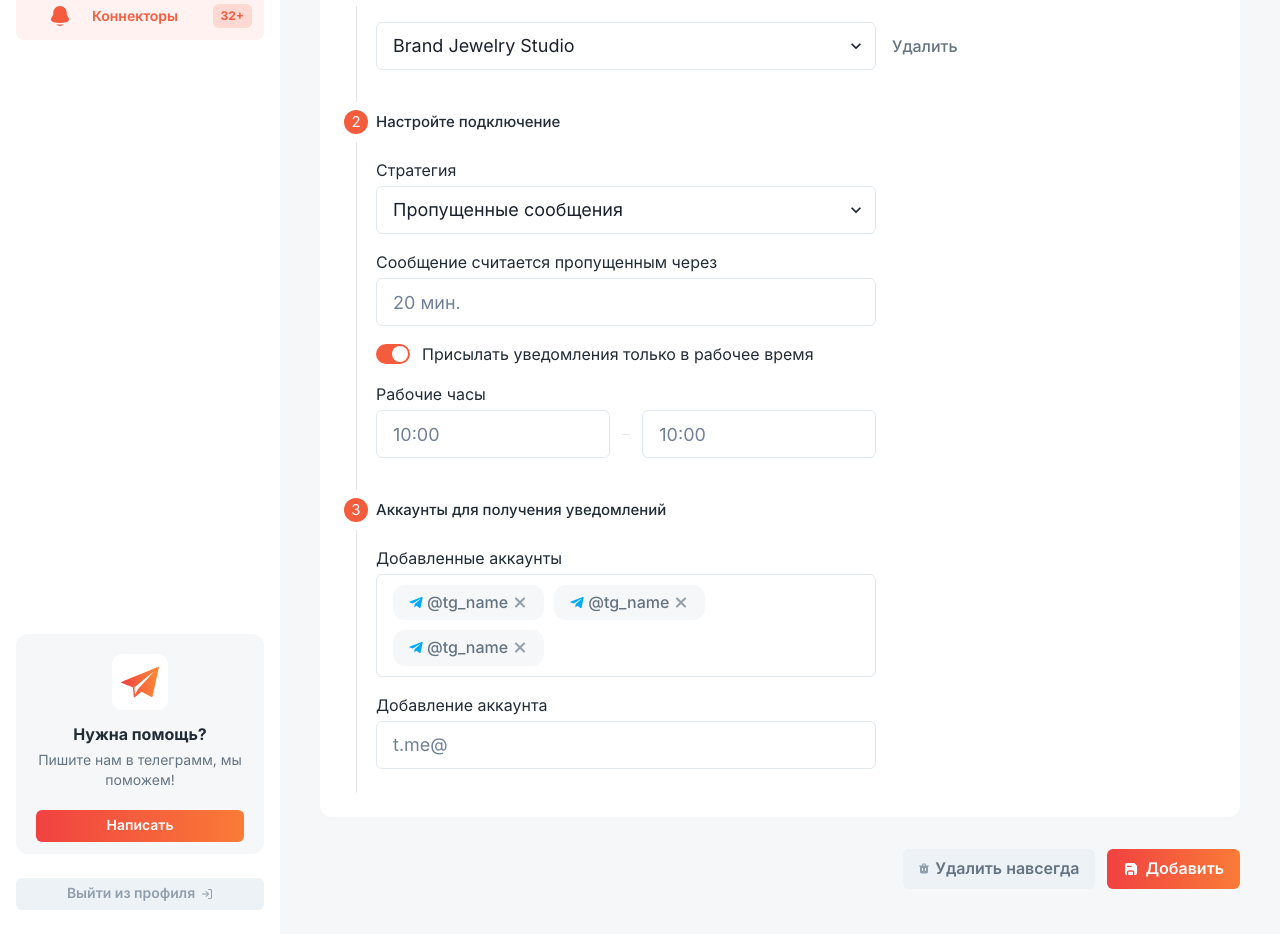
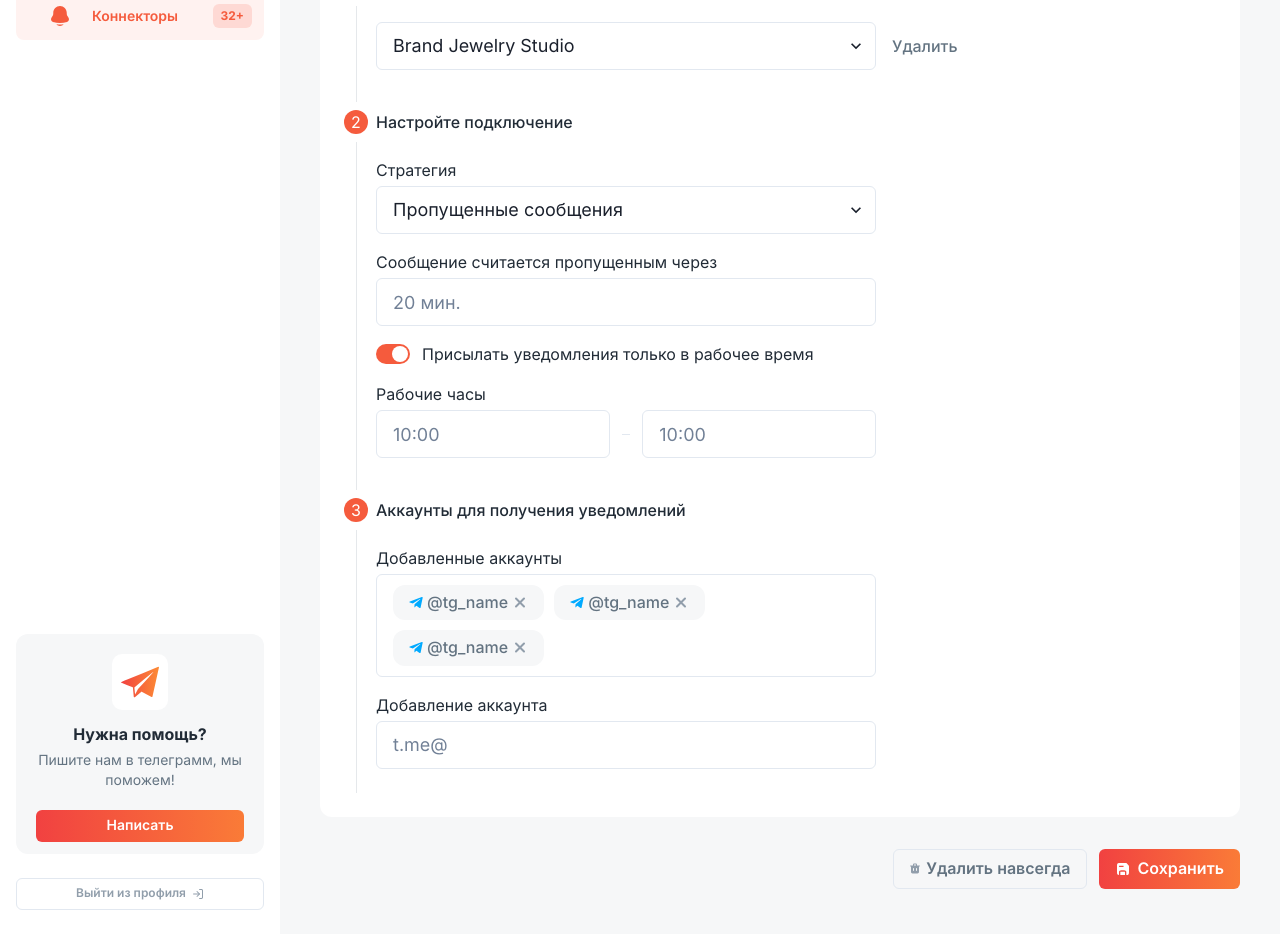
Before and after one commit to QobilovSardor/myAlert, a React (Vite) app: page /connectors/editting-adding in a window 1280 px wide. Shown: the part 170-1104 px from the top of the page. Built offline with nearby package versions, Linux system fonts and the light colour scheme.

Commit message:
font size change

```diff
--- a/src/components/ButtonComponent.tsx
+++ b/src/components/ButtonComponent.tsx
@@ -16,7 +16,9 @@ interface ButtonComponentProps {
   leftIcon?: React.ReactNode;
   variant?: string;
   bg?: string;
-  _hover?: SystemStyleObject
+  _hover?: SystemStyleObject;
+  fontSize?: string | { base: string; sm: string; desktop: string };
+  height?: string | { base: string; sm: string; desktop: string };
 }
 
 export const ButtonComponent: React.FC<ButtonComponentProps> = ({
@@ -29,7 +31,10 @@ export const ButtonComponent: React.FC<ButtonComponentProps> = ({
   size,
   color,
   bg,
-  _hover
+  _hover,
+  fontSize,
+  height,
+  variant
 }) => {
   return (
     <Link to={to}>
@@ -43,6 +48,9 @@ export const ButtonComponent: React.FC<ButtonComponentProps> = ({
         gap="6px"
         color={color}
         _hover={_hover}
+        fontSize={fontSize}
+        height={height}
+        variant={variant}
       >
         {icon && <Image src={icon} />}
         <span>{text}</span>
--- a/src/components/Sidebar.tsx
+++ b/src/components/Sidebar.tsx
@@ -17,7 +17,6 @@ export default function Sidebar() {
         maxW={{ base: "280px", sm: "250px", md: "280px", desktop: "280px" }}
         minH={{ base: "95vh", sm: "100vh" }}
         h="100%"
-
       >
         <Box>
           <Link to="/">
@@ -108,7 +107,7 @@ export default function Sidebar() {
             >
               <Image src={assets.telegramIcon} />
             </Box>
-            <Heading color="black.1" mb={1} fontSize="base" lineHeight={6}>
+            <Heading color="black.1" mb={1} fontSize="16px" lineHeight={6}>
               Нужна помощь?
             </Heading>
             <Text color="black.5" fontSize="sm" lineHeight="20px" mb="20px">
@@ -130,7 +129,9 @@ export default function Sidebar() {
             colorScheme="gray"
             color="#919EAB"
             size="sm"
+            fontSize="12px"
             width="full"
+            variant="outline"
             to="/login"
             leftIcon={null}
           />
--- a/src/pages/Account.tsx
+++ b/src/pages/Account.tsx
@@ -38,7 +38,7 @@ const Account = () => {
             >
               <Avito leftIcon={assets.avitoLogo} text="Авито" />
               <Text
-                fontSize={{ base: "15px", sm: "base", dektop: "lg" }}
+                fontSize={{ base: "15px", sm: "16px", desktop: "lg" }}
                 lineHeight="22px"
                 fontWeight={600}
               >
@@ -51,8 +51,7 @@ const Account = () => {
               alignItems="center"
             >
               <Text
-                // fontSize={{ base: "15px", sm: "xs", dektop: "100px" }}
-                fontSize={{ base: "10px", sm: "xs", desktop: "16px" }}
+                fontSize={{ base: "xs", desktop: "sm" }}
                 lineHeight={{ base: "14px", desktop: "17px" }}
                 fontWeight={400}
                 color="black.4"
@@ -66,6 +65,8 @@ const Account = () => {
                 text="Удалить"
                 color="#919EAB"
                 to={""}
+                fontSize={{ base: "xs", sm: "sm", desktop: "xs" }}
+                height={{ base: "24px", sm: "32px", desktop: "24px" }}
                 leftIcon={null}
               />
             </Flex>
--- a/src/pages/EditingAdding.tsx
+++ b/src/pages/EditingAdding.tsx
@@ -17,11 +17,11 @@ const EditingAdding = () => {
   return (
     <>
       <Header text="Редактирование /  добавление" addBtn={false} />
-      <Stack className="card-box">
+      <Stack className="card-box" px={{ base: "16px", sm: 6, desktop: 6 }}>
         <Box>
           <Flex gap={2} alignItems="center">
             <Flex
-              fontSize={{ base: "sm", sm: "15px", desktop: "base" }}
+              fontSize={{ base: "sm", sm: "15px", desktop: "16px" }}
               borderRadius="50%"
               w={6}
               h={6}
@@ -34,7 +34,7 @@ const EditingAdding = () => {
             </Flex>
             <Heading
               as="h5"
-              fontSize={{ base: "sm", sm: "15px", desktop: "base" }}
+              fontSize={{ base: "sm", sm: "15px", desktop: "16px" }}
               color="black.1"
               fontWeight={500}
               lineHeight="22px"
@@ -56,11 +56,8 @@ const EditingAdding = () => {
             <Select
               size={{ base: "sm", sm: "lg" }}
               w={{ base: "100%", tablet: "500px" }}
-            >
-              <option value="Brand Jewelry Studio">Brand Jewelry Studio</option>
-              <option value="option2">Option 2</option>
-              <option value="option3">Option 3</option>
-            </Select>
+              placeholder="Brand Jewelry Studio"
+            />
             <Text
               cursor="pointer"
               userSelect="none"
@@ -75,7 +72,7 @@ const EditingAdding = () => {
         <Box>
           <Flex gap={2} alignItems="center">
             <Flex
-              fontSize={{ base: "sm", sm: "15px", desktop: "base" }}
+              fontSize={{ base: "sm", sm: "15px", desktop: "16px" }}
               borderRadius="50%"
               w={6}
               h={6}
@@ -88,7 +85,7 @@ const EditingAdding = () => {
             </Flex>
             <Heading
               as="h5"
-              fontSize={{ base: "sm", sm: "15px", desktop: "base" }}
+              fontSize={{ base: "sm", sm: "15px", desktop: "16px" }}
               color="black.1"
               fontWeight={500}
               lineHeight="22px"
@@ -115,11 +112,8 @@ const EditingAdding = () => {
               <Select
                 size={{ base: "sm", sm: "lg" }}
                 w={{ base: "100%", tablet: "500px" }}
-              >
-                <option>Пропущенные сообщения</option>
-                <option value="option2">Option 2</option>
-                <option value="option3">Option 3</option>
-              </Select>
+                placeholder="Пропущенные сообщения"
+              />
             </Box>
             <Box>
               <Text
@@ -184,7 +178,7 @@ const EditingAdding = () => {
         <Box>
           <Flex gap={2} alignItems="center">
             <Flex
-              fontSize={{ base: "sm", sm: "15px", desktop: "base" }}
+              fontSize={{ base: "sm", sm: "15px", desktop: "16px" }}
               borderRadius="50%"
               w={6}
               h={6}
@@ -197,7 +191,7 @@ const EditingAdding = () => {
             </Flex>
             <Heading
               as="h5"
-              fontSize={{ base: "sm", sm: "15px", desktop: "base" }}
+              fontSize={{ base: "sm", sm: "15px", desktop: "16px" }}
               color="black.1"
               fontWeight={500}
               lineHeight="22px"
@@ -275,18 +269,24 @@ const EditingAdding = () => {
         mb="45px"
       >
         <ButtonComponent
-          size={{ base: "lg", sm: "md" }}
+          size="md"
           icon={assets.trashLogo}
           variant="outline"
           text="Удалить навсегда"
+          fontSize="16px"
           color="black.5"
-          width={{ base: "full", sm: "fit-content" }} to={""} />
+          width={{ base: "full", sm: "fit-content" }}
+          to={""}
+        />
         <ButtonComponent
           colorScheme={"brand"}
-          text={"Добавить"}
+          text="Сохранить"
           width={{ base: "full", sm: "fit-content" }}
           icon={assets.saveIcon}
-          size={{ base: "lg", sm: "md" }} to={""} color={"white"}/>
+          size={{ base: "lg", sm: "md" }}
+          to={""}
+          color={"white"}
+        />
       </Flex>
     </>
   );
--- a/src/pages/Login.tsx
+++ b/src/pages/Login.tsx
@@ -22,6 +22,7 @@ export const Login = () => {
       width="full"
       backgroundImage={{ base: assets.loginBanner, md: "none" }}
       py={{ base: "126px", md: "0" }}
+      minH={{ base: "687px", sm: "687px", desktop: "fit-content" }}
     >
       <Image
         w={{ base: "219px", md: "full" }}
@@ -108,6 +109,8 @@ export const Login = () => {
             text={"Далее"}
             width="full"
             size={"lg"}
+            fontSize={"16px"}
+            height="46px"
             colorScheme={"brand"}
             to="/login/send-code"
           />
--- a/src/pages/SendCode.tsx
+++ b/src/pages/SendCode.tsx
@@ -74,6 +74,7 @@ export const SendCode = () => {
       width="full"
       backgroundImage={{ base: assets.loginBanner, md: "none" }}
       py={{ base: "65", md: "auto" }}
+      minH={{ base: "687px", sm: "687px", desktop: "fit-content" }}
     >
       <Image
         w={{ base: "219px", md: "full" }}
@@ -154,7 +155,13 @@ export const SendCode = () => {
           >
             Вход в аккаунт
           </Heading>
-          <Text lineHeight={6} mb={1} color="black.1" fontWeight={500}>
+          <Text
+            lineHeight={6}
+            mb={1}
+            color="black.1"
+            fontWeight={500}
+            fontSize="sm"
+          >
             На ваш номер телефона придёт СМС с кодом, введите его
           </Text>
           <Flex gap="6px">
@@ -203,12 +210,14 @@ export const SendCode = () => {
               bg="#919EAB"
               color="white"
               to="/login/send-code"
+              fontSize="16px"
               _hover={{ bg: "black.2" }}
             />
             <ButtonComponent
               text="Назад"
               width="full"
               size={"lg"}
+              fontSize="16px"
               variant="outline"
               colorScheme="gray"
               color="black.4"
```
